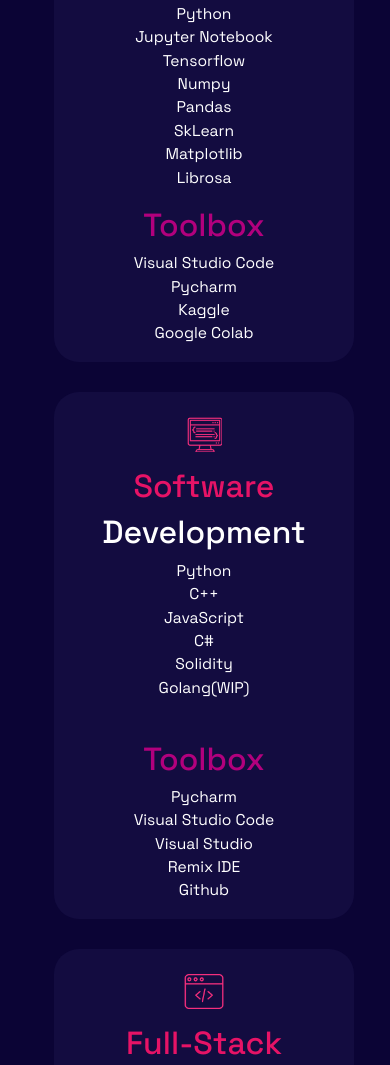
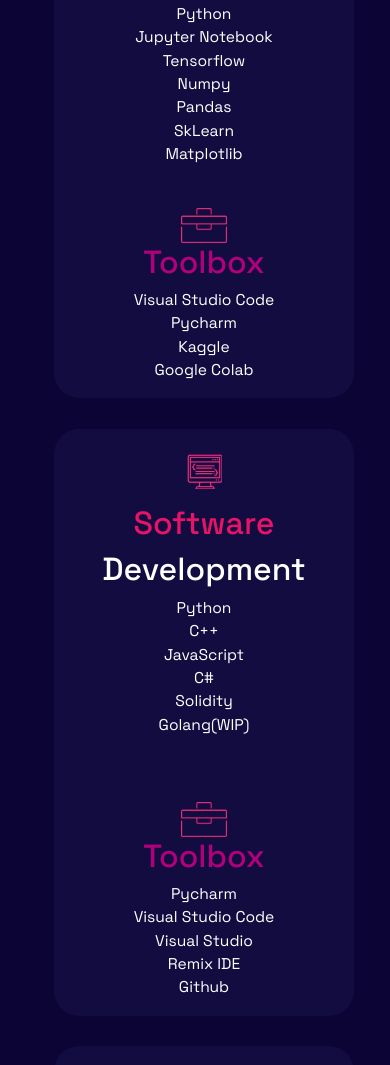
Before and after one commit to LucasGrasso/oldPortfolio, a plain HTML site: page index.html in a window 390 px wide. Shown: the part 1982-3047 px from the top of the page. Drawn offline with nearby package versions, Linux system fonts and the light colour scheme.

Commit message:
updatePortfolio

```diff
--- a/index.html
+++ b/index.html
@@ -99,8 +99,10 @@
           Pandas<br>
           SkLearn<br>
           Matplotlib<br>
-          Librosa<br>
         </p>
+        <div class="d-flex d-flex justify-content-around">
+          <img class="img-fluid" src="static/img/toolbox.png" style="height: 35px; margin-top: 25px;">
+        </div>
         <h1 id="PurpleTitleFont" class="text-center">Toolbox</h1>
         <p class="text-center" id="smMonoSpaceFont">
           Visual Studio Code<br>
@@ -124,6 +126,9 @@
           Solidity<br>
           Golang(WIP)<br><br>
         </p>
+        <div class="d-flex d-flex justify-content-around">
+          <img class="img-fluid" src="static/img/toolbox.png" style="height: 35px; margin-top: 25px;">
+        </div>
         <h1 id="PurpleTitleFont" class="text-center">Toolbox</h1>
         <p class="text-center" id="smMonoSpaceFont">
           Pycharm <br>
@@ -148,6 +153,9 @@
           CSS(WIP)<br>
           <br><br>
         </p>
+        <div class="d-flex d-flex justify-content-around">
+          <img class="img-fluid" src="static/img/toolbox.png" style="height: 35px; margin-top: 25px;">
+        </div>
         <h1 id="PurpleTitleFont" class="text-center">Toolbox</h1>
         <p class="text-center" id="smMonoSpaceFont">
           Postman<br>
--- a/static/css/style.css
+++ b/static/css/style.css
@@ -135,6 +135,7 @@
   background-color: #130C40;
   margin-bottom: 10px;
 }
+
 .habilidad{
   padding-bottom: 10px;
   margin-top: 10px;
@@ -394,7 +395,9 @@
 }
 
 @media (max-width: 600px){
-
+  .skills{
+    width: fit-content;
+  }
   body{
     padding-left: 10%;
     padding-right: 10%;
```
Also changed, not shown: static/img/toolbox.png (added).
